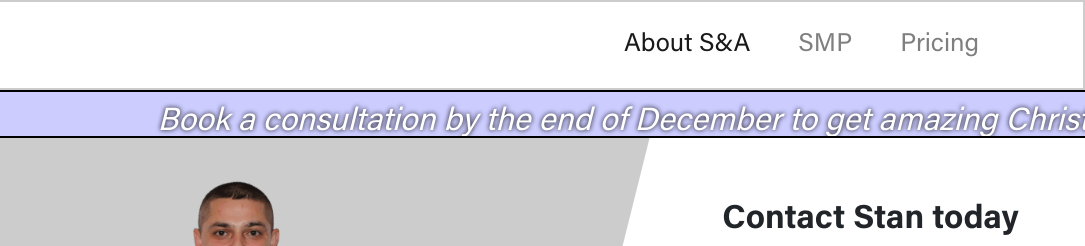
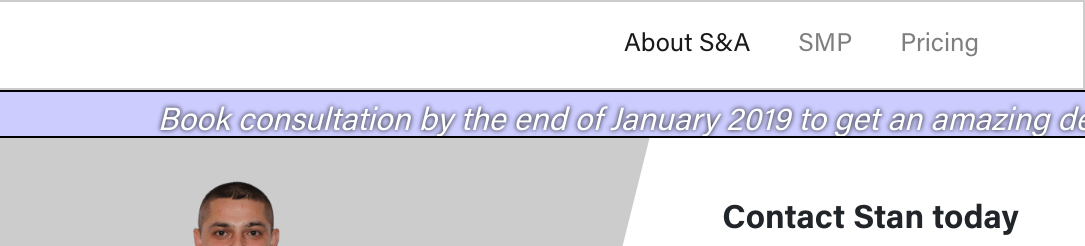
Before and after one commit to MartinPavlinovNikolov/stanislavereev, a plain HTML site: page index.html in a window 1280 px wide. Shown: the top 246 px of the page, 195-1280 px from the left. Drawn offline with nearby package versions, Linux system fonts and the light colour scheme; some packages are replaced by stand-ins of ours.

Commit message:
New promotion

```diff
--- a/index.html
+++ b/index.html
@@ -489,7 +489,7 @@
     <main class="row">
 
       <section id="promotions" class="col-xs-12 col-sm-12">
-        <div id="promotions-text">Book a consultation by the end of December to get amazing Christmas deal!</div>
+        <div id="promotions-text">Book consultation by the end of January 2019 to get an amazing deal!</div>
       </section>
 
       <section id="contacts" class="col-xs-12 col-sm-12 text-center">
```
